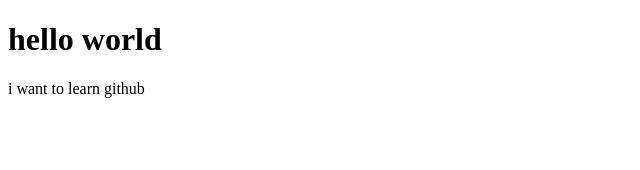
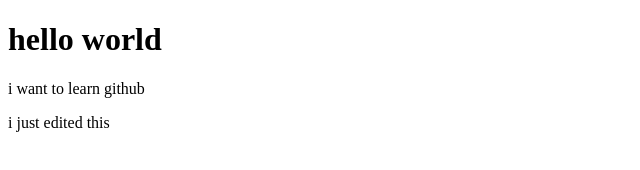
Before and after one commit to Dickson-Michael-izu/git, a plain HTML site: page index.html in a window 1280 px wide. Shown: the whole page, without its empty margins (0-640 px from the left). Drawn offline with Linux system fonts and the light colour scheme.

Commit message:
second commit

```diff
--- a/index.html
+++ b/index.html
@@ -11,7 +11,7 @@
     <h1>hello world</h1>
     <p>i want to learn github
     </p>
-
+    <p>i just edited this </p>
 
 </body>
 
```
